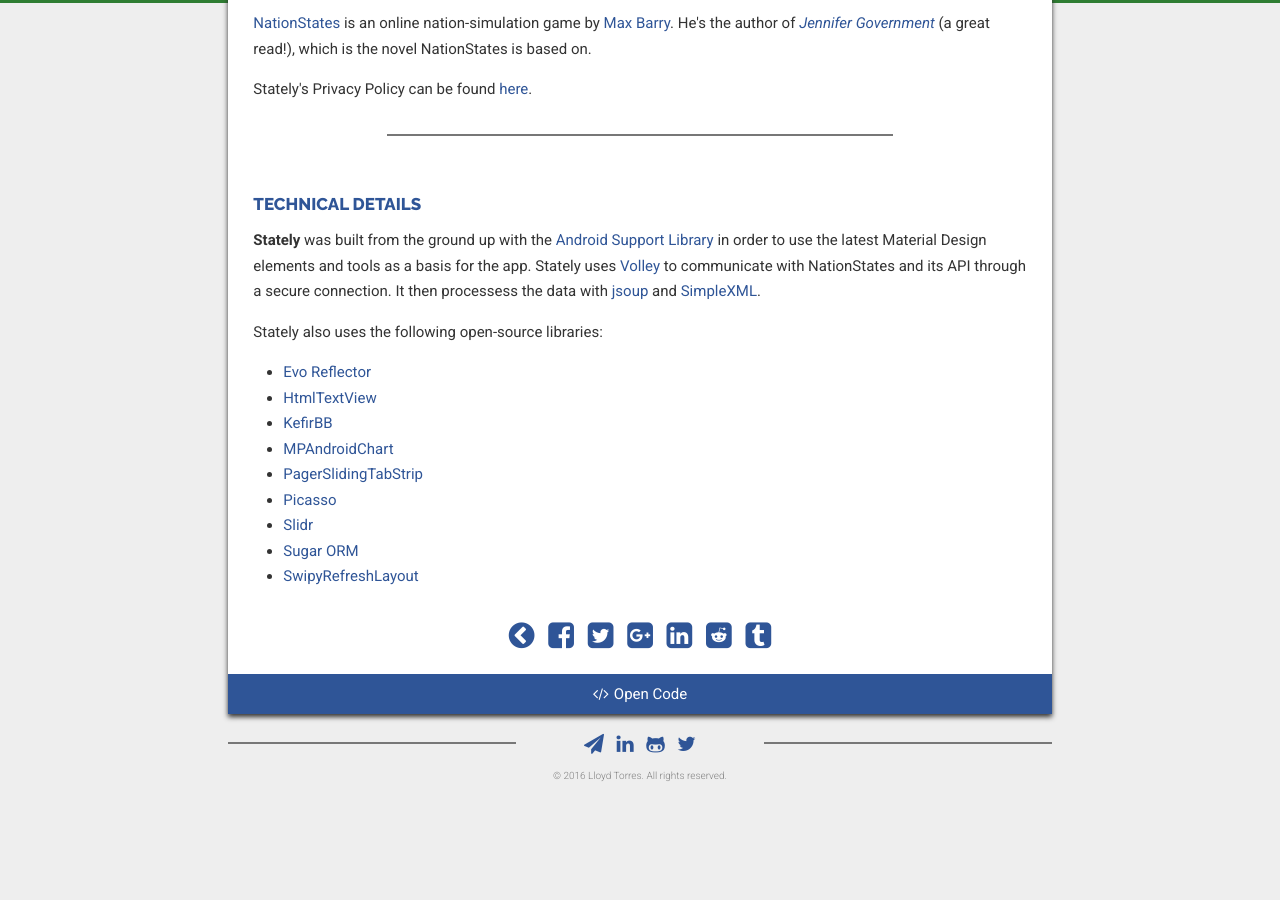
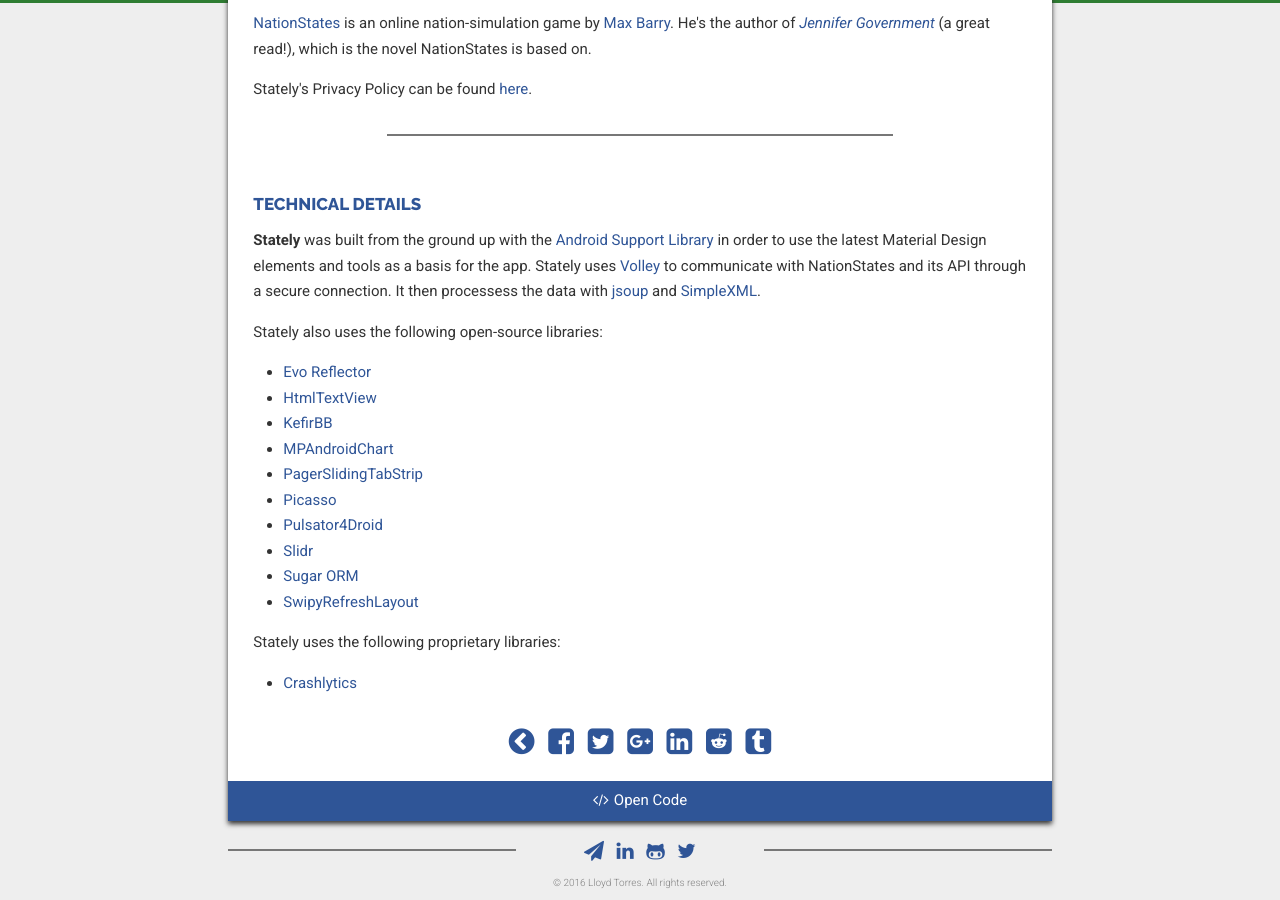
Before and after one commit to lloydtorres/lloydtorres.github.io, a Jekyll site: the page built from stately.md, in a window 1280 px wide and 900 px high, scrolled down 945 px. Built offline with Jekyll 4.4.1, drawn with Linux system fonts in a browser that asks for light colours; nearby versions of some CDN libraries; before the commit the page ends 1739 px from its top, so only the background shows below that.

Commit message:
Update list of libraries for Stately

```diff
--- a/stately.md
+++ b/stately.md
@@ -92,9 +92,16 @@
     <li><a href="https://github.com/PhilJay/MPAndroidChart">MPAndroidChart</a></li>
     <li><a href="https://github.com/jpardogo/PagerSlidingTabStrip">PagerSlidingTabStrip</a></li>
     <li><a href="https://github.com/square/picasso">Picasso</a></li>
+    <li><a href="https://github.com/booncol/Pulsator4Droid">Pulsator4Droid</a></li>
     <li><a href="https://github.com/r0adkll/Slidr">Slidr</a></li>
     <li><a href="https://github.com/satyan/sugar">Sugar ORM</a></li>
     <li><a href="https://github.com/OrangeGangsters/SwipyRefreshLayout">SwipyRefreshLayout</a></li>
+</ul>
+
+<p>Stately uses the following proprietary libraries:</p>
+
+<ul>
+    <li><a href="https://try.crashlytics.com/">Crashlytics</a></li>
 </ul>
 
 <script>
```
